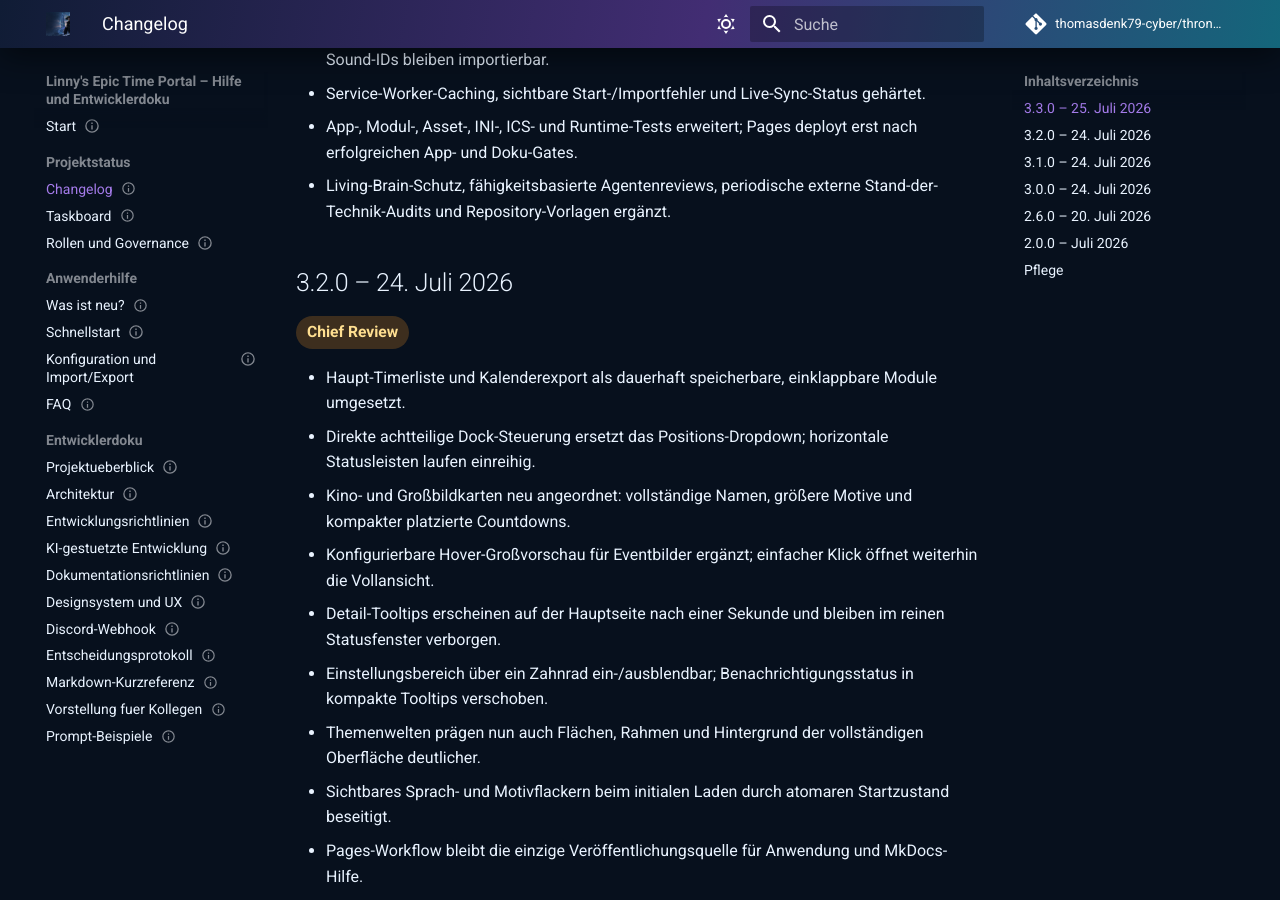
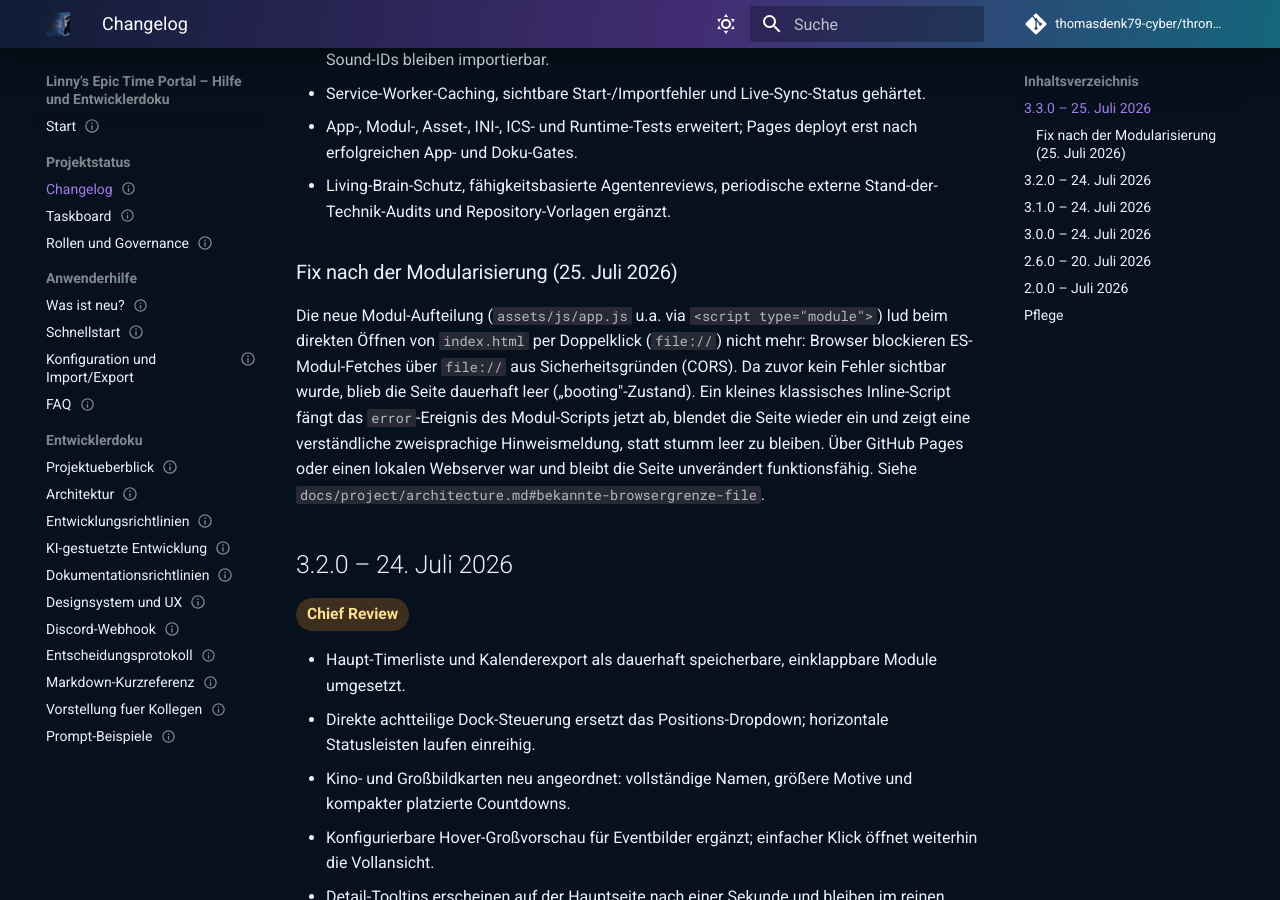
Before and after one commit to thomasdenk79-cyber/throne-liberty-eu-kalender, an MkDocs documentation site: the page built from docs/project/changelog.md, in a window 1280 px wide and 900 px high, scrolled down 586 px. Built offline with MkDocs 1.6.1 and Material for MkDocs 9.7.7, drawn with Linux system fonts in a browser that asks for light colours; comment, search, counter and statistics services are not loaded.

Commit message:
fix: restore visible page load when index.html is opened via file://
why: the 3.3 modularization moved app.js behind <script type="module">,
which browsers refuse to fetch over file:// (CORS). Since nothing caught
that failure, the "booting" class (visibility: hidden) never got removed
and the page stayed silently blank when opened by double-click instead of
via a web server / GitHub Pages, matching the reported "site looks broken"
regression. Added a small classic (non-module) inline script that listens
for the module script's error event, restores visibility and shows a clear
bilingual explanation instead of a blank page. GitHub Pages / any http(s)
server is unaffected. Updated runtime-smoke assertions, changelog,
whats-new and architecture docs accordingly; also documented the commit-
identity convention (Siemens Copilot login vs. thomasdenk79-cyber) in
AGENTS.md since Enterprise Managed Users cannot be added as collaborators
outside their enterprise.
agent: GitHub Copilot CLI | agent_version: 1.0 | llm: Claude Sonnet 4.6 | llm_version: Claude Sonnet 4.6

```diff
--- a/docs/project/changelog.md
+++ b/docs/project/changelog.md
@@ -33,6 +33,18 @@
   erst nach erfolgreichen App- und Doku-Gates.
 - Living-Brain-Schutz, fähigkeitsbasierte Agentenreviews, periodische externe
   Stand-der-Technik-Audits und Repository-Vorlagen ergänzt.
+
+### Fix nach der Modularisierung (25. Juli 2026)
+
+Die neue Modul-Aufteilung (`assets/js/app.js` u.a. via `<script type="module">`)
+lud beim direkten Öffnen von `index.html` per Doppelklick (`file://`) nicht
+mehr: Browser blockieren ES-Modul-Fetches über `file://` aus Sicherheitsgründen
+(CORS). Da zuvor kein Fehler sichtbar wurde, blieb die Seite dauerhaft leer
+(„booting"-Zustand). Ein kleines klassisches Inline-Script fängt das
+`error`-Ereignis des Modul-Scripts jetzt ab, blendet die Seite wieder ein und
+zeigt eine verständliche zweisprachige Hinweismeldung, statt stumm leer zu
+bleiben. Über GitHub Pages oder einen lokalen Webserver war und bleibt die
+Seite unverändert funktionsfähig. Siehe `docs/project/architecture.md#bekannte-browsergrenze-file`.
 
 ## 3.2.0 – 24. Juli 2026
 
```
Also changed, not shown: AGENTS.md (+24 -0 lines), README.md (+6 -0 lines), docs/project/architecture.md (+11 -0 lines), docs/user/whats-new.md (+5 -0 lines), index.html (+23 -1 lines), 1 other file.
